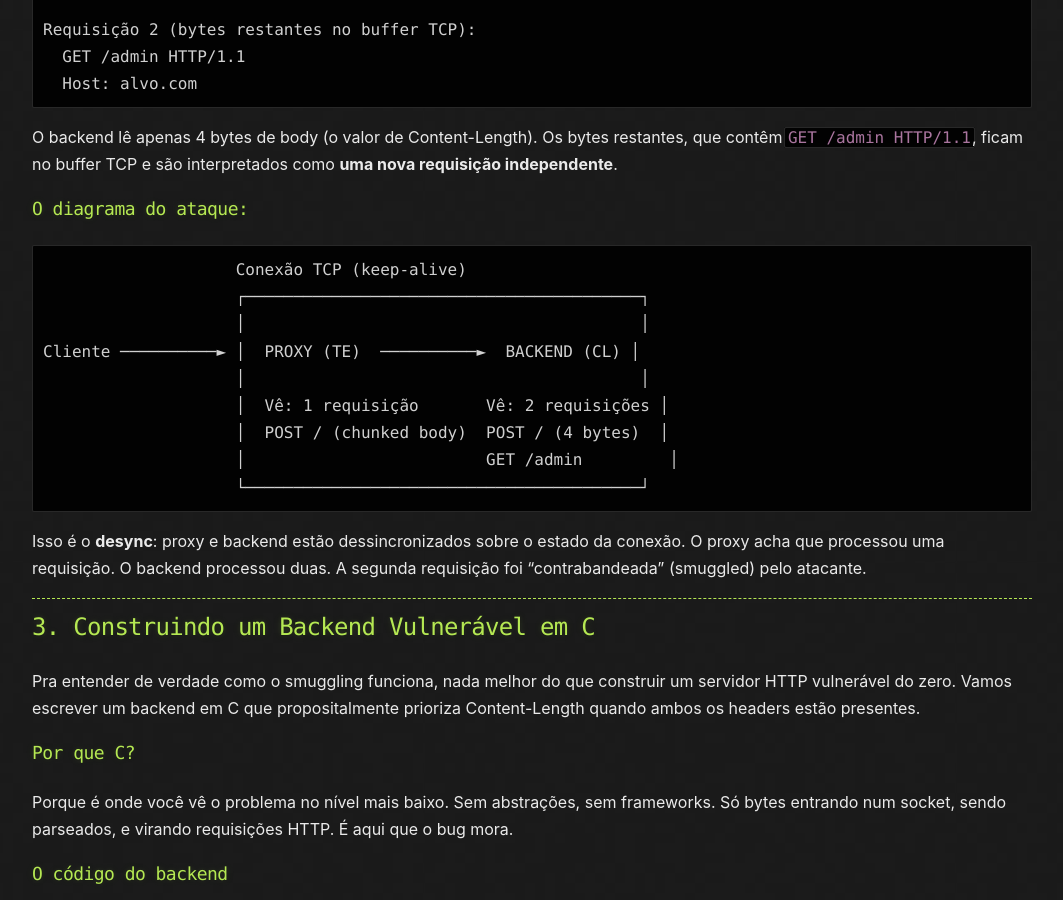
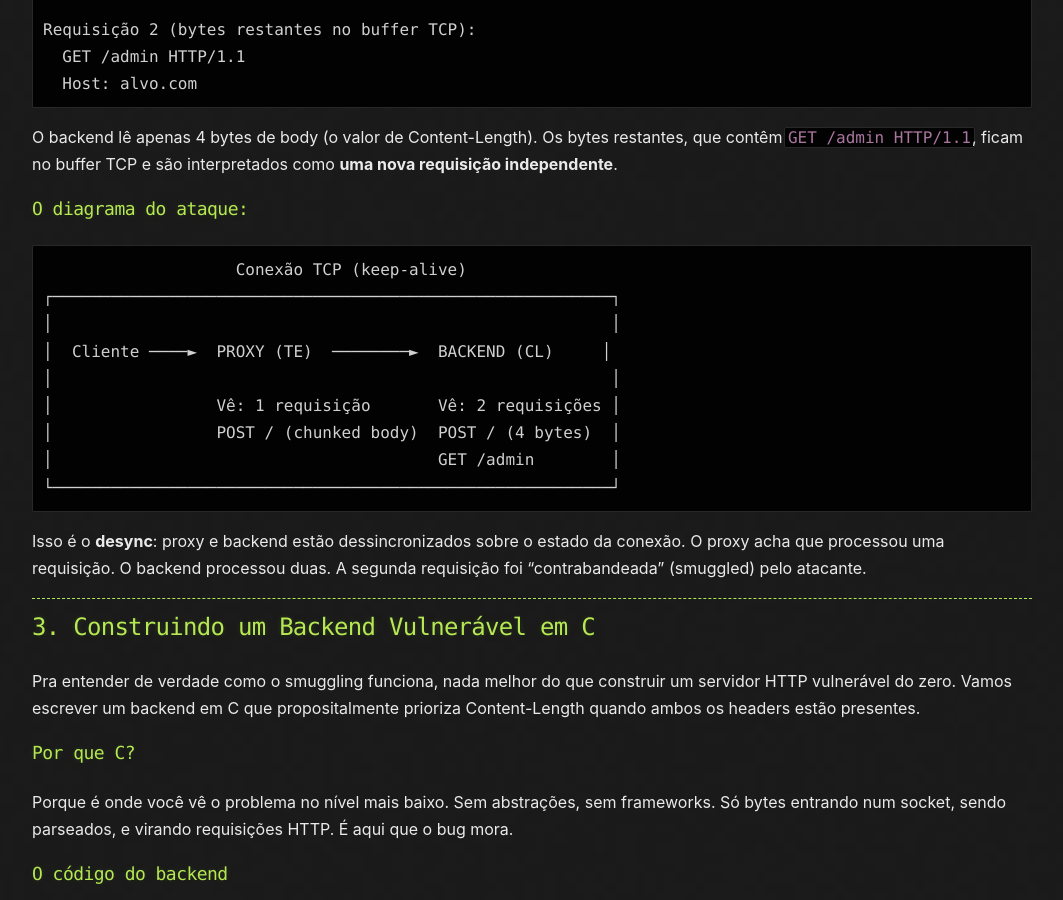
Before and after one commit to renansj/renansj.github.io, a Jekyll site: the page built from _posts/2026-05-13-http-request-smuggling.md, in a window 1280 px wide and 900 px high, scrolled down 4226 px. Shown: the whole window, without its empty margins (108-1171 px from the left). Built offline with Jekyll 4.4.1, drawn with Linux system fonts in a browser that asks for light colours.

````diff
--- a/_posts/2026-05-13-http-request-smuggling.md
+++ b/_posts/2026-05-13-http-request-smuggling.md
@@ -155,14 +155,14 @@ O backend lê apenas 4 bytes de body (o valor de Content-Length). Os bytes resta
 
 ```
                     Conexão TCP (keep-alive)
-                    ┌─────────────────────────────────────────┐
-                    │                                         │
-Cliente ──────────► │  PROXY (TE)  ──────────►  BACKEND (CL) │
-                    │                                         │
-                    │  Vê: 1 requisição       Vê: 2 requisições │
-                    │  POST / (chunked body)  POST / (4 bytes)  │
-                    │                         GET /admin         │
-                    └─────────────────────────────────────────┘
+┌──────────────────────────────────────────────────────────┐
+│                                                          │
+│  Cliente ────►  PROXY (TE)  ────────►  BACKEND (CL)     │
+│                                                          │
+│                 Vê: 1 requisição       Vê: 2 requisições │
+│                 POST / (chunked body)  POST / (4 bytes)  │
+│                                        GET /admin        │
+└──────────────────────────────────────────────────────────┘
 ```
 
 Isso é o **desync**: proxy e backend estão dessincronizados sobre o estado da conexão. O proxy acha que processou uma requisição. O backend processou duas. A segunda requisição foi "contrabandeada" (smuggled) pelo atacante.
````
